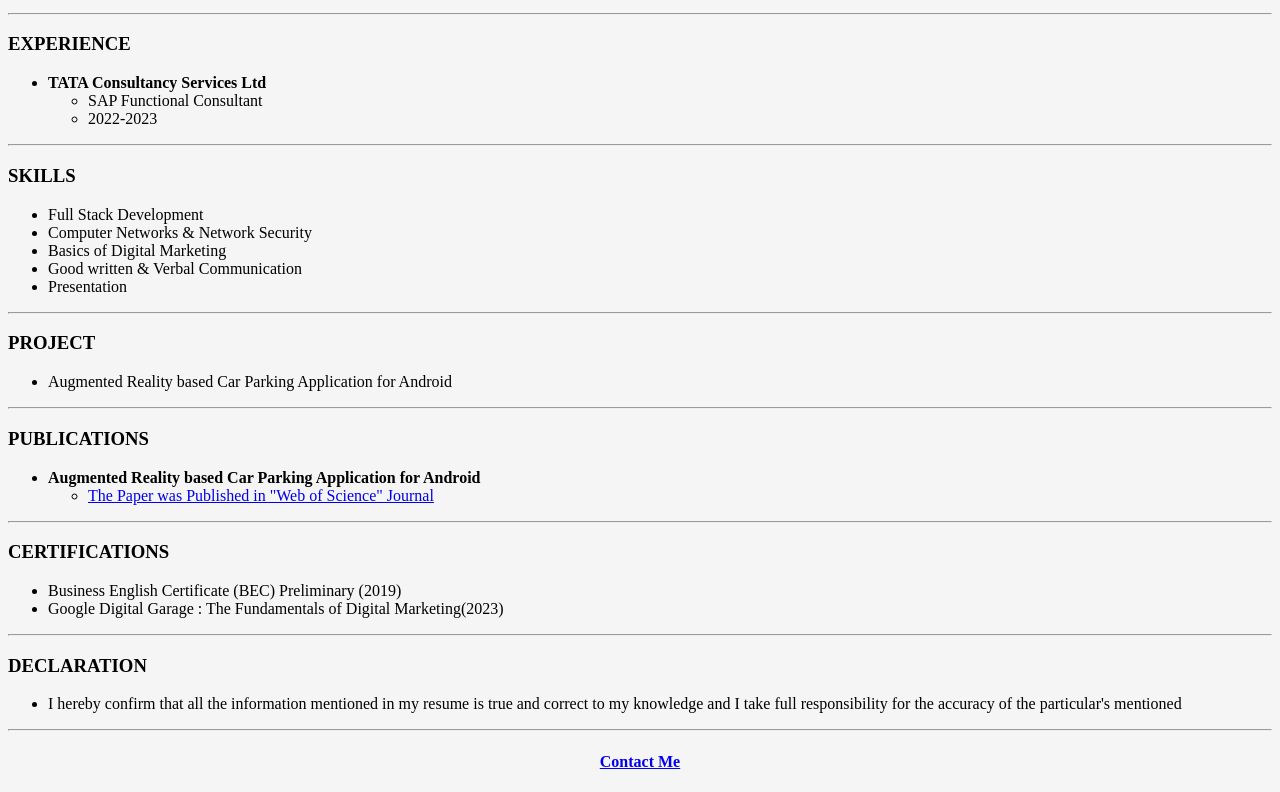
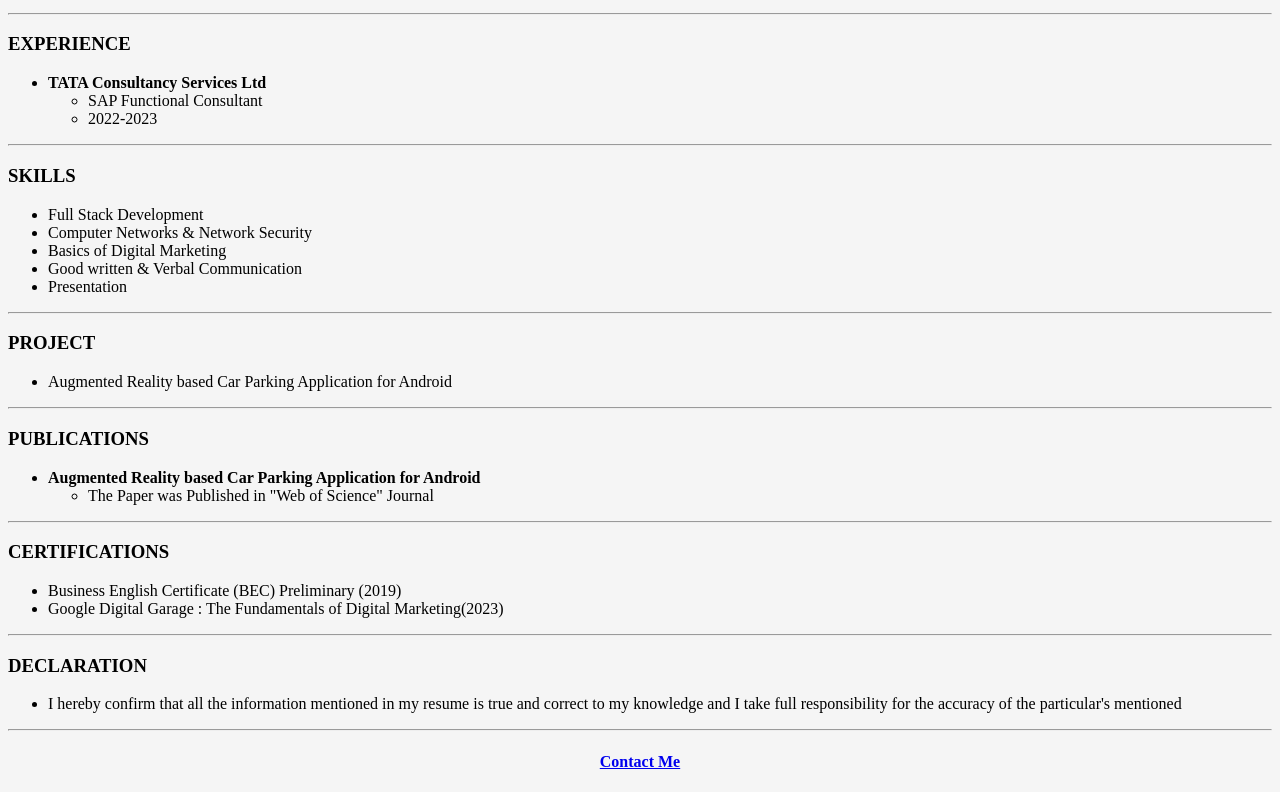
Before and after one commit to misterjit/My_HTML_Portfolio, a plain HTML site: page index.html in a window 1280 px wide. Shown: the part 664-1456 px from the top of the page. Drawn offline with Linux system fonts and the light colour scheme.

Commit message:
index.html

```diff
--- a/index.html
+++ b/index.html
@@ -62,7 +62,7 @@
 <ul>
     <li><b>Augmented Reality based Car Parking Application for Android</b></li>
     <ul>
-        <li><a href="https://revistageintec.net/article/augmented-reality-based-car-parking-application-for-android/">The Paper was Published in "Web of Science" Journal</a></li>
+        <li>The Paper was Published in "Web of Science" Journal</li>
     </ul>
 </ul>
 <hr />
```
